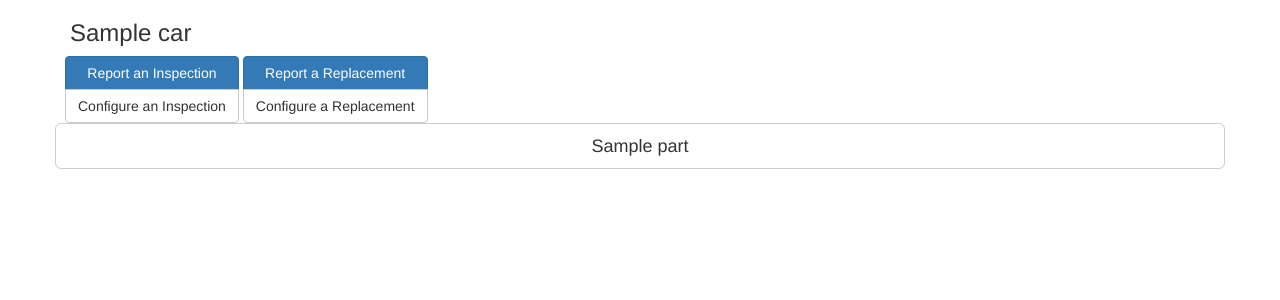
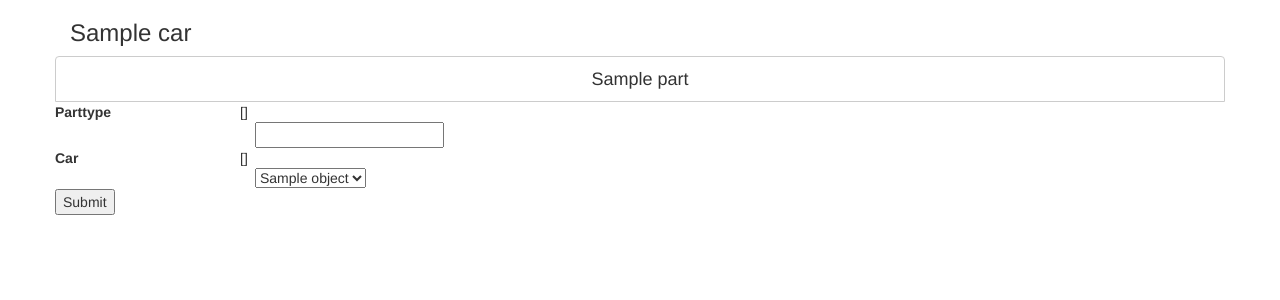
Before and after one commit to aljora/maintenance, a Django app: template maintenance/auto/templates/auto/car_detail.html in a window 1280 px wide. Shown: the top 300 px of the page. Run offline with Django 3.2, Linux system fonts and the light colour scheme; the template is opened without the code that fills it: most values are stand-ins (such as "Sample title", 1, 10 or a date in 2020); form fields are guessed from the names that the template uses; some libraries are stand-ins or nearby versions.

Commit message:
Added new part form to car detail page

```diff
--- a/maintenance/auto/templates/auto/car_detail.html
+++ b/maintenance/auto/templates/auto/car_detail.html
@@ -3,16 +3,6 @@
 {% block body%}
 <div class="container">
     <h3>{{ car }}</h3>
-    <div class="btn-toolbar" role="toolbar">
-        <div class="btn-group-vertical">
-            <a class="btn btn-primary" href={% url 'auto:reportinspectionget' car.pk %} role="button">Report an Inspection</a>
-            <a class="btn btn-default" href={% url 'auto:configureinspection' %} role="button">Configure an Inspection</a>
-        </div>
-        <div class="btn-group-vertical">
-            <a class="btn btn-primary" href="#" role="button">Report a Replacement</a>
-            <a class="btn btn-default" href="#" role="button">Configure a Replacement</a>
-        </div>
-    </div>
     <div class="row">
         <div class="col">
             <div class="btn-group-vertical btn-block">
@@ -21,6 +11,32 @@
                     {{ part }}
                 </a>
                 {% endfor %}
+                <form action={% url 'auto:configurepart' %} method="post">
+                    {% csrf_token %}
+                    {% include 'auto/formfield_snippet.html' with field=form.parttype %}
+                    <div class="row mb-3">
+                        {{ form.car.errors }}
+                        <label for="inputEmail3" class="col-sm-2 col-form-label">
+                            {{ form.car.label }}
+                        </label>
+                        <div class="col-sm-10">
+                            <select name="car" required id="id_car">
+                                <option value="{{ object.id }}" selected>
+                                    {{ object }}
+                                </option>
+                            </select>
+                        </div>
+                        {% if form.car.help_text %}
+                        <p class="help">{{ form.car.help_text|safe }}</p>
+                        {% endif %}
+                    </div>
+                    <div class="row mb-3">
+                        <div class="col-sm-10"></div>
+                        <div class="col-sm-10">
+                            <input type="submit" value="Submit">
+                        </div>
+                    </div>
+                </form>
             </div>
         </div>
     </div>
--- a/maintenance/auto/urls.py
+++ b/maintenance/auto/urls.py
@@ -30,9 +30,9 @@
         name='inspectserviceadd'
     ),
     path(
-        'reportinspection/<int:car>/',
-        views.InspectServiceCreateView.as_view(),
-        name='reportinspectionget'
+        'configurepart',
+        views.PartCreateView.as_view(),
+        name='configurepart'
     ),
     path(
         'configureinspection',
```
Also changed, not shown: maintenance/auto/views.py (+11 -0 lines).
